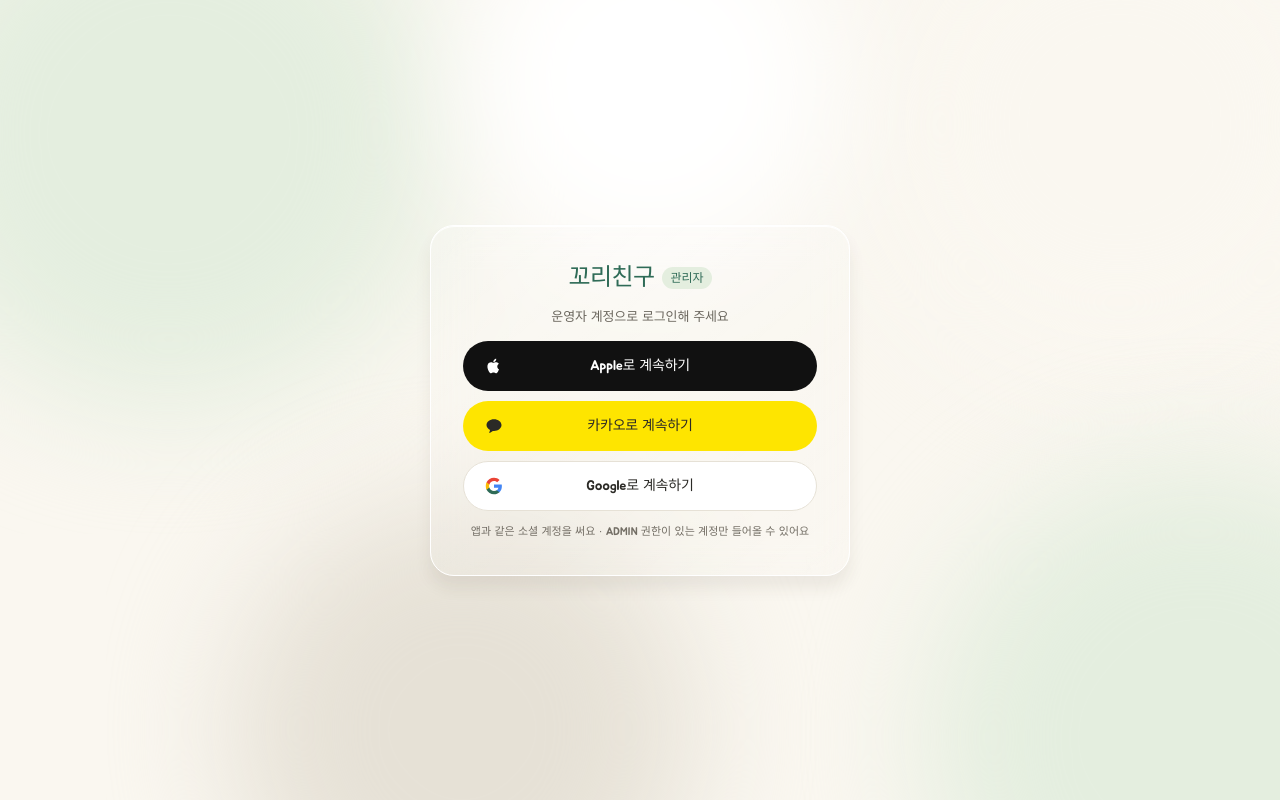
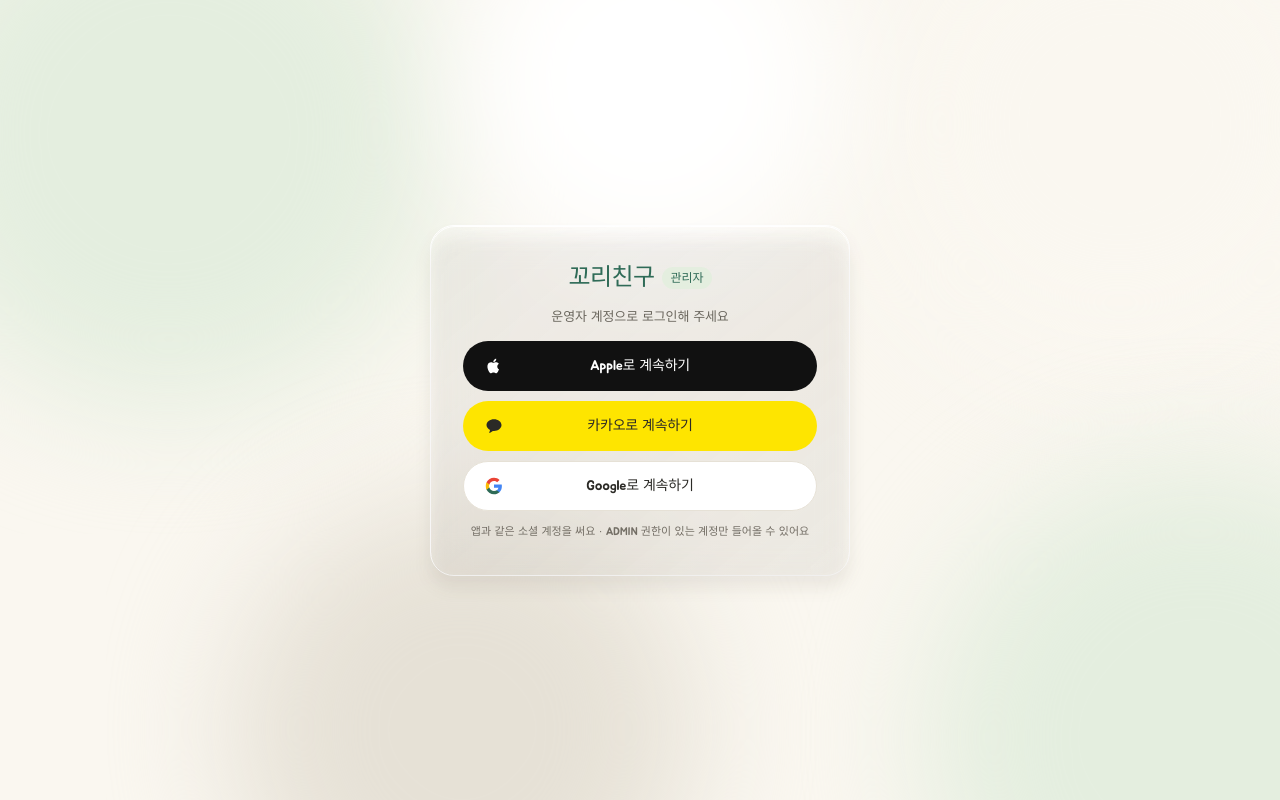
Before and after one commit to tail-friends/tail-client, a Next.js app: page /login in a window 1280 px wide. Built offline with nearby package versions, Linux system fonts and the light colour scheme.

Commit message:
fix: 유리 효과 그라데이션과 그림자를 Figma와 같게 맞춤

```diff
--- a/src/app/globals.css
+++ b/src/app/globals.css
@@ -49,13 +49,39 @@
   --text-caption--line-height: 14px;
 }
 
-/* 카드·사이드바·상단 바에 쓰는 반투명 유리 효과 */
+/* 카드·사이드바·상단 바에 쓰는 반투명 유리 효과.
+   Figma 순서대로 그림자 → 흰 반투명 배경을 쌓는다. 그림자가 카드 밑에도 깔려 비쳐 보여서
+   box-shadow 대신 블러한 판을 쓴다. 배경 투명도는 --glass-from / --glass-to로 바꾼다 */
 @utility glass {
+  position: relative;
   border: 1px solid white;
   backdrop-filter: blur(18px);
-  box-shadow:
-    inset 0 1px 0 rgb(255 255 255 / 0.9),
-    0 12px 16px rgb(61 51 41 / 0.08);
+
+  &::before,
+  &::after {
+    content: "";
+    position: absolute;
+    z-index: -1;
+    border-radius: inherit;
+    pointer-events: none;
+  }
+
+  &::before {
+    inset: -1px;
+    background: rgb(61 51 41 / 0.08);
+    filter: blur(8px);
+    transform: translateY(12px);
+  }
+
+  &::after {
+    inset: 0;
+    background: linear-gradient(
+      to bottom right,
+      rgb(255 255 255 / var(--glass-from, 0.156)),
+      rgb(255 255 255 / var(--glass-to, 0.08))
+    );
+    box-shadow: inset 0 1px 0 rgb(255 255 255 / 0.9);
+  }
 }
 
 body {
--- a/src/app/not-found.tsx
+++ b/src/app/not-found.tsx
@@ -11,7 +11,7 @@
       <div className="flex flex-1 flex-col gap-4">
         <TopBar title="오류" />
         <main className="flex flex-1 p-2">
-          <div className="glass flex flex-1 flex-col items-center justify-center gap-3 rounded-xl bg-linear-146 from-white/78 to-white/40 px-8 py-12">
+          <div className="glass flex flex-1 flex-col items-center justify-center gap-3 rounded-xl [--glass-from:0.78] [--glass-to:0.4] px-8 py-12">
             <span className="bg-sunken text-display-md text-fg-secondary flex size-12 items-center justify-center rounded-full">
               ?
             </span>
--- a/src/components/Sidebar.tsx
+++ b/src/components/Sidebar.tsx
@@ -15,7 +15,7 @@
   const pathname = usePathname();
 
   return (
-    <nav className="glass flex w-[232px] shrink-0 flex-col gap-1.5 rounded-xl bg-linear-105 from-white/16 to-white/8 px-4 py-6">
+    <nav className="glass flex w-[232px] shrink-0 flex-col gap-1.5 rounded-xl px-4 py-6">
       <Brand size="sm" />
       <p className="text-caption text-fg-tertiary mt-6">메뉴</p>
       {menus.map(({ href, label, icon }) => {
--- a/src/components/TopBar.tsx
+++ b/src/components/TopBar.tsx
@@ -1,7 +1,7 @@
 // Figma Admin/TopBar. 운영자 이름은 퍼블리싱용 고정값
 export default function TopBar({ title }: { title: string }) {
   return (
-    <header className="glass flex h-16 shrink-0 items-center gap-3 rounded-full bg-linear-177 from-white/19 to-white/13 pr-3 pl-6">
+    <header className="glass flex h-16 shrink-0 items-center gap-3 rounded-full [--glass-from:0.188] [--glass-to:0.128] pr-3 pl-6">
       <h1 className="text-display-md flex-1">{title}</h1>
       <div className="text-body flex items-center gap-2">
         <span className="bg-primary-soft text-primary flex size-8 items-center justify-center rounded-full">
@@ -11,7 +11,7 @@
       </div>
       <button
         type="button"
-        className="text-label border border-white shadow-[inset_0_1px_0_rgb(255_255_255/0.9)] backdrop-blur-[18px] text-fg-secondary cursor-pointer rounded-full bg-linear-154 from-white/94 to-white/64 px-4 py-[9px]"
+        className="text-label border border-white shadow-[inset_0_1px_0_rgb(255_255_255/0.9)] backdrop-blur-[18px] text-fg-secondary cursor-pointer rounded-full bg-linear-to-br from-white/94 to-white/64 px-4 py-[9px]"
       >
         로그아웃
       </button>
--- a/src/features/auth/components/LoginCard.tsx
+++ b/src/features/auth/components/LoginCard.tsx
@@ -3,7 +3,7 @@
 // Figma login-card: 로고 아래로 화면별 내용이 들어간다
 export default function LoginCard({ children }: { children: React.ReactNode }) {
   return (
-    <div className="glass flex w-[420px] max-w-full flex-col items-center gap-3.5 rounded-xl bg-linear-140 from-white/16 to-white/8 px-8 py-9">
+    <div className="glass flex w-[420px] max-w-full flex-col items-center gap-3.5 rounded-xl px-8 py-9">
       <Brand size="lg" />
       {children}
     </div>
```
